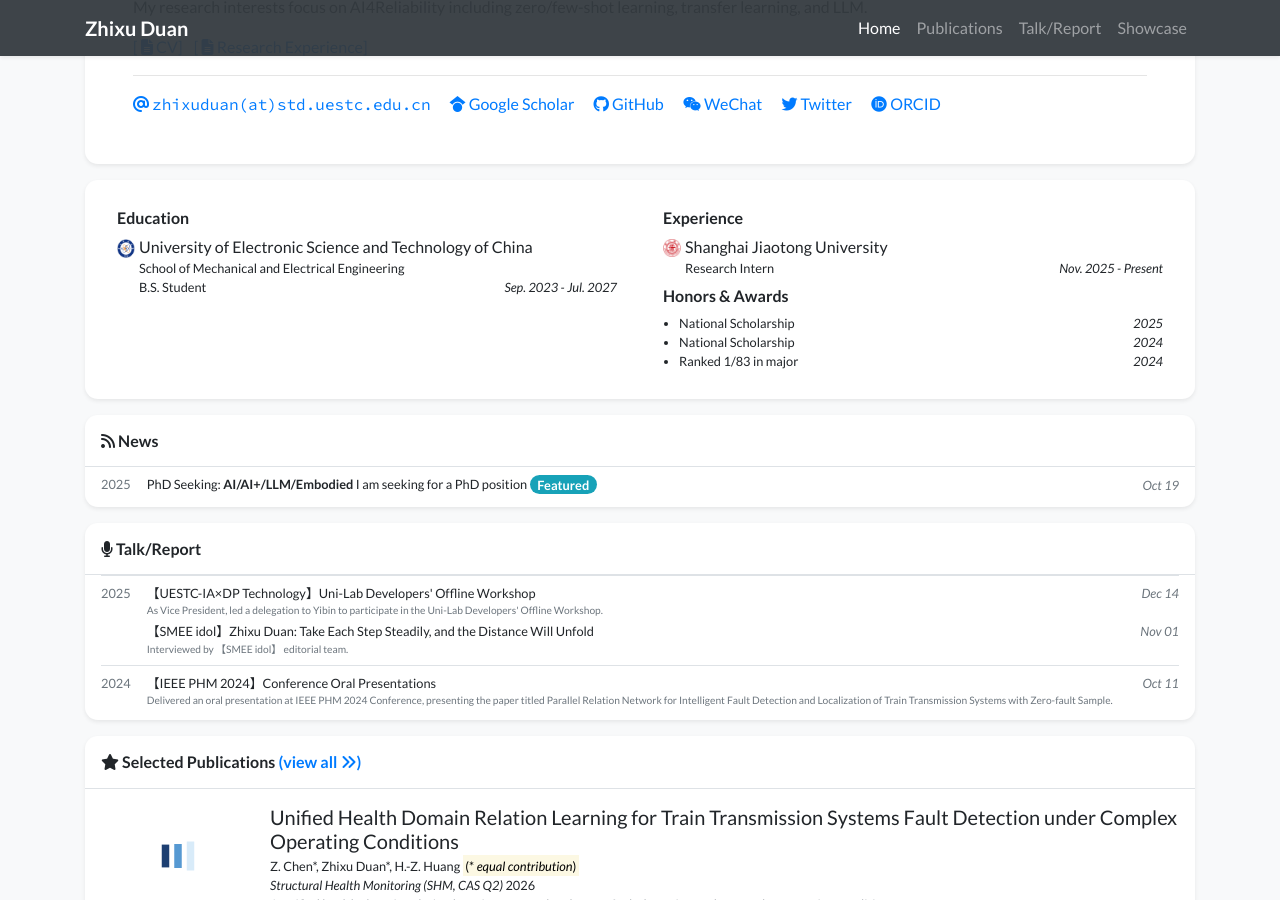
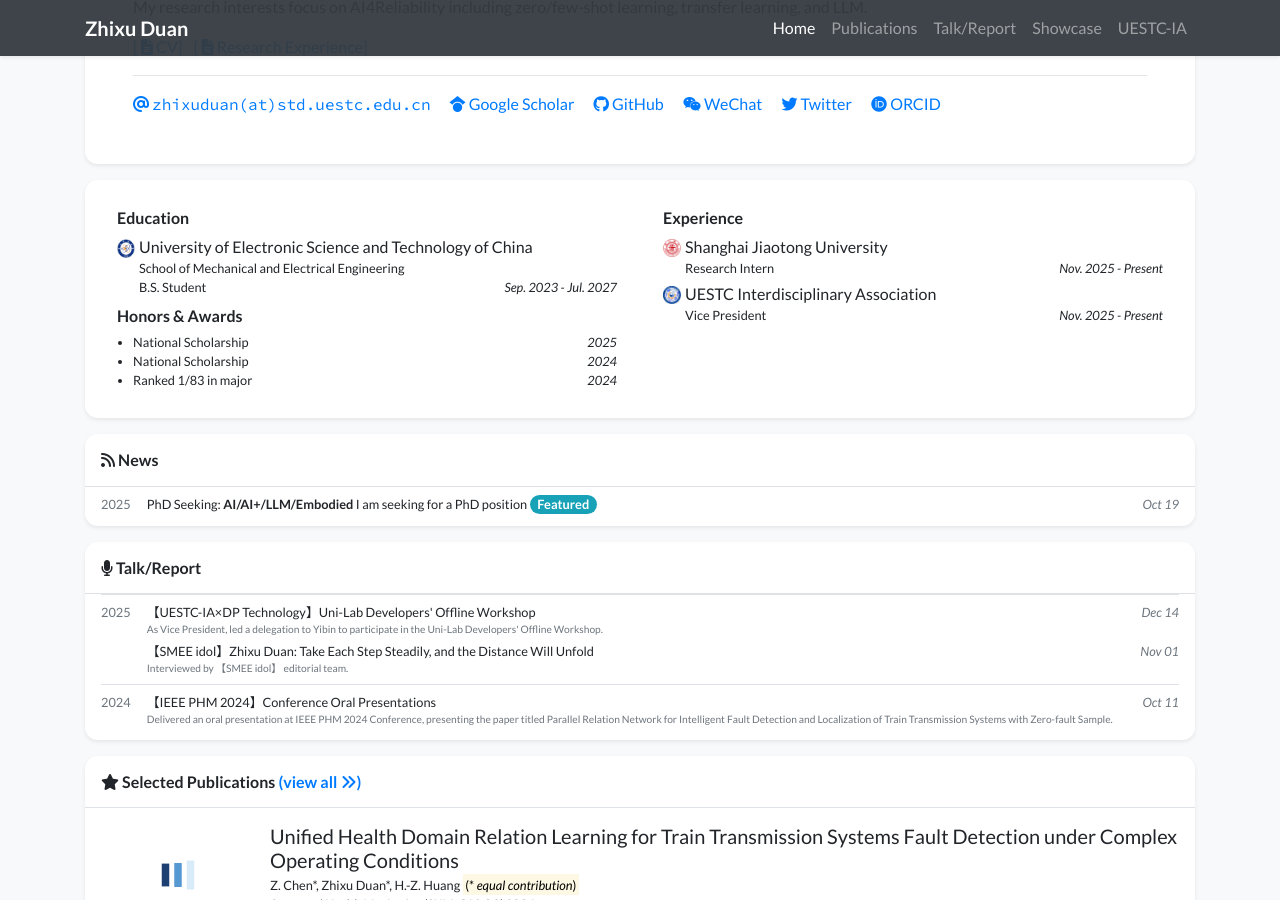
Before and after one commit to zxuuuustupid/jusinduan, a Jekyll site: the page built from index.html, in a window 1280 px wide and 900 px high, scrolled down 365 px. Built offline with Jekyll 4.4.1, drawn with Linux system fonts in a browser that asks for light colours; nearby versions of some CDN libraries; a style sheet for code colours, icons or effects is not loaded.

Commit message:
feat: add UESTC Interdisciplinary Association to profile and navigation

```diff
--- a/_data/navigation.yml
+++ b/_data/navigation.yml
@@ -11,3 +11,6 @@
   url: /talks.html
 - name: Showcase
   url: /showcase.html
+- name: UESTC-IA
+  url: https://uestc-ia.github.io
+  external: true
--- a/_data/profile.yml
+++ b/_data/profile.yml
@@ -52,6 +52,11 @@
   position: Research Intern
   date: Nov. 2025 - Present
 
+- name: UESTC Interdisciplinary Association
+  logo: /assets/images/badges/IA.png
+  position: Vice President
+  date: Nov. 2025 - Present
+
 awards:
 - name: National Scholarship
   date: 2025
--- a/_includes/navbar.html
+++ b/_includes/navbar.html
@@ -9,7 +9,11 @@
             <ul class="navbar-nav ml-auto">
                 {% for item in site.data.navigation.pages %}
                 <li class="nav-item {% if item.name == page.navbar_title %}active{% endif %}">
+                    {% if item.external %}
+                    <a class="nav-link" href="{{ item.url }}" target="_blank" rel="noopener">{{ item.name }}</a>
+                    {% else %}
                     <a class="nav-link" href="{{ item.url | relative_url }}">{{ item.name }}</a>
+                    {% endif %}
                 </li>
                 {% endfor %}
             </ul>
```
Also changed, not shown: .claude/settings.local.json, assets/images/badges/IA.png (added).
